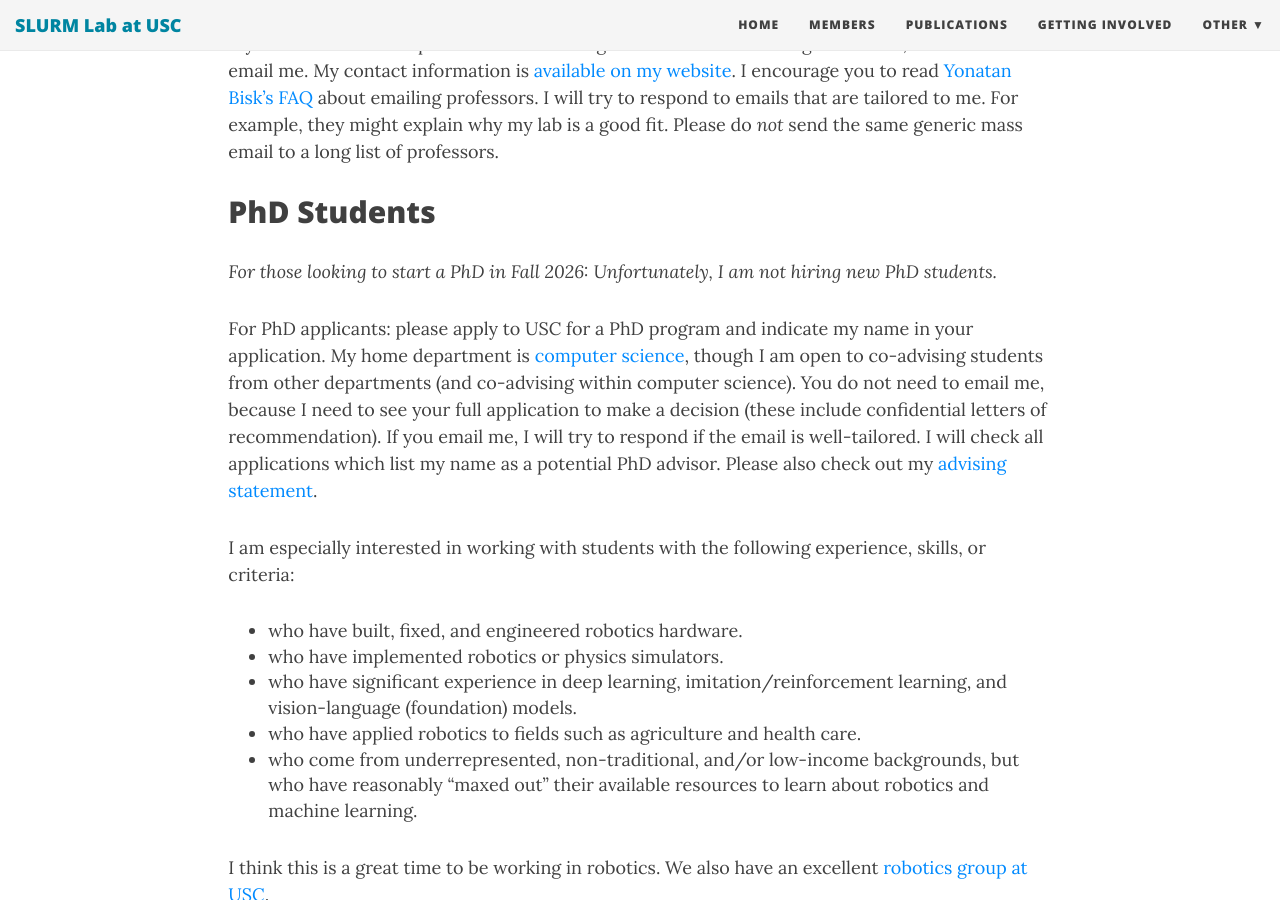
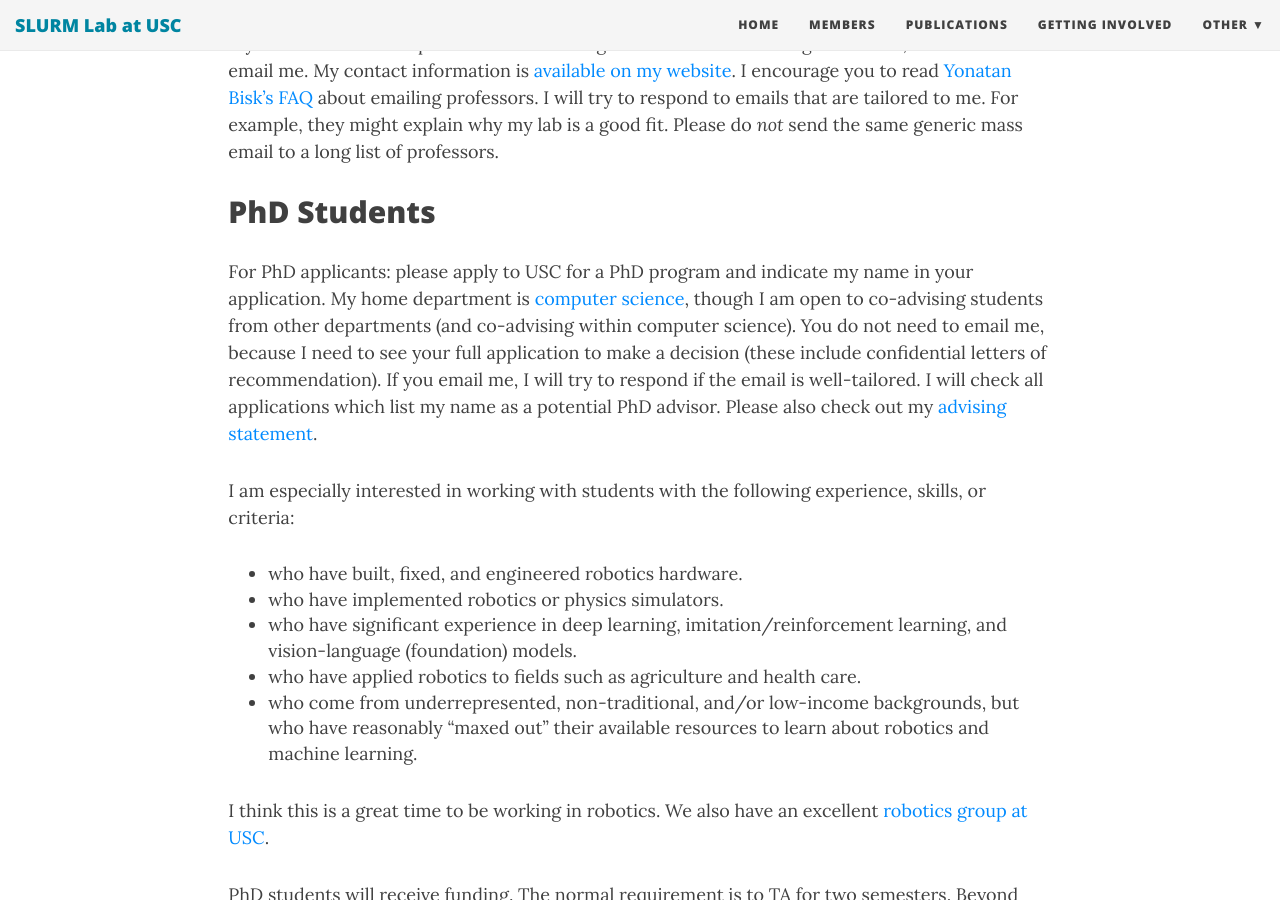
Before and after one commit to slurm-lab-usc/slurm-lab-usc.github.io, a Jekyll site: the page built from getting_involved.md, in a window 1280 px wide and 900 px high, scrolled down 332 px. Built offline with Jekyll 4.4.1, drawn with Linux system fonts in a browser that asks for light colours; nearby versions of some CDN libraries.

Commit message:
Update getting_involved.md

```diff
--- a/getting_involved.md
+++ b/getting_involved.md
@@ -14,8 +14,6 @@ I will try to respond to emails that are tailored to me. For example, they might
 Please do *not* send the same generic mass email to a long list of professors.
 
 ## PhD Students
-
-*For those looking to start a PhD in Fall 2026: Unfortunately, I am not hiring new PhD students.*
 
 For PhD applicants: please apply to USC for a PhD program and indicate my name in
 your application. My home department is [computer science](https://www.cs.usc.edu/),
```
